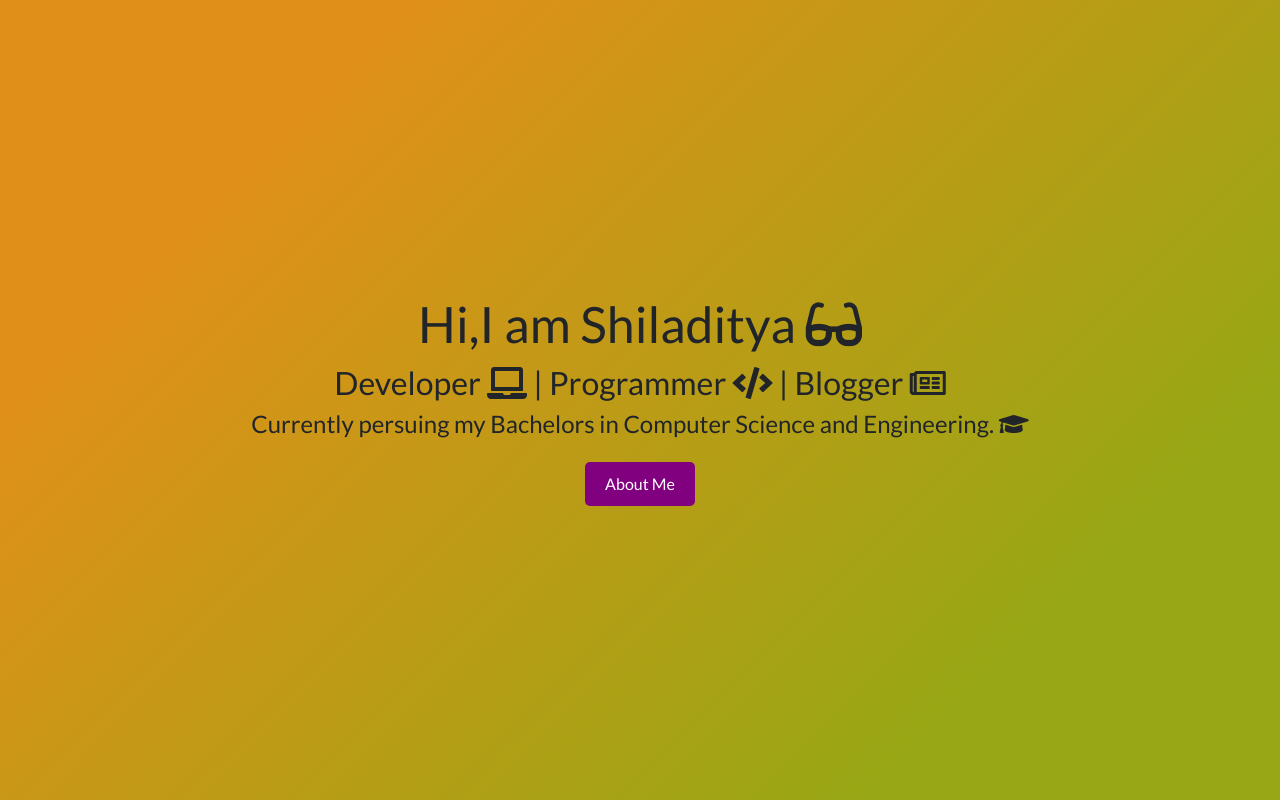
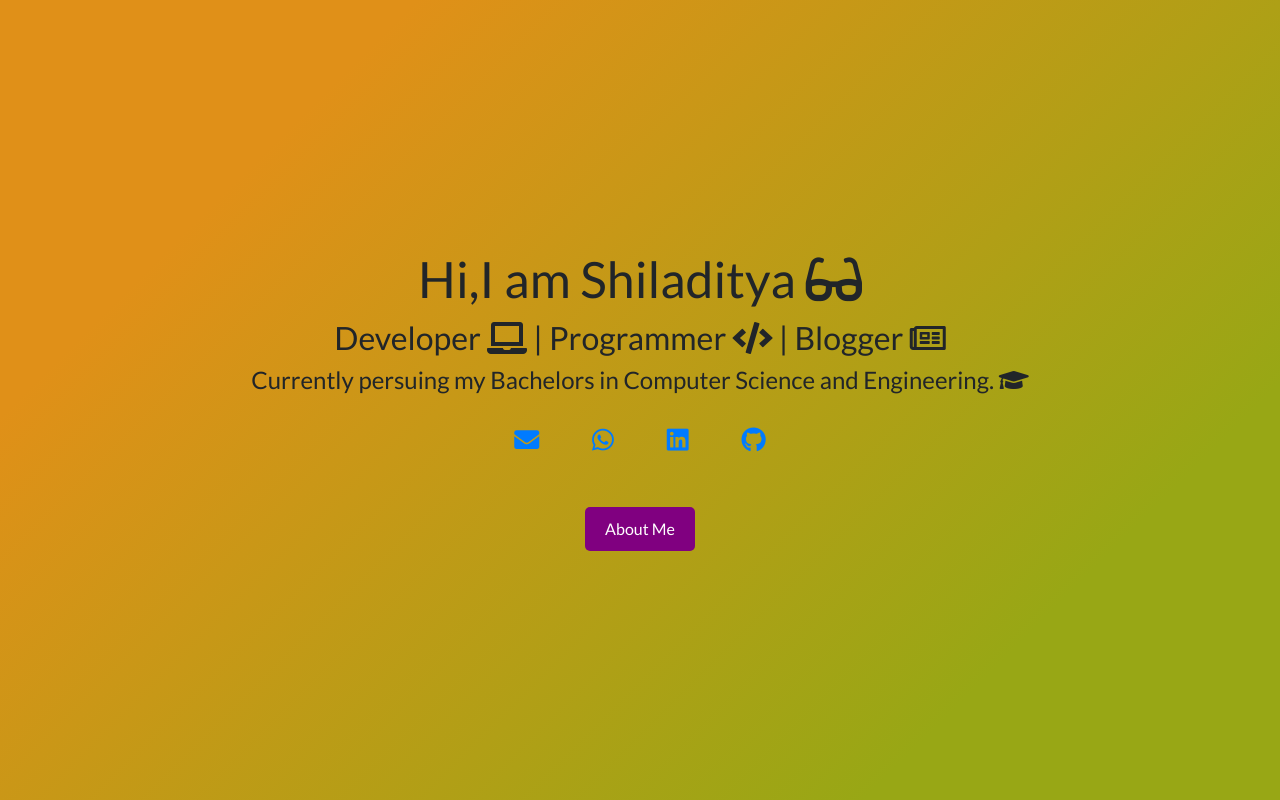
Before and after one commit to shiladityab24/shiladityab24.github.io, a plain HTML site: page index.html in a window 1280 px wide. Drawn offline with nearby package versions, Linux system fonts and the light colour scheme; a web font is replaced by a local one.

Commit message:
Edited both aboutme and index

```diff
--- a/index.html
+++ b/index.html
@@ -25,7 +25,10 @@
     <h1>Hi,I am Shiladitya <i class="fas fa-glasses"></i></h1>
     <h2> Developer <i class="fa fa-laptop" aria-hidden="true"></i> | Programmer <i class="fas fa-code"></i> | Blogger <i class="far fa-newspaper"></i> </h2>
     <h4>Currently persuing my Bachelors in Computer Science and Engineering. <i class="fas fa-graduation-cap"></i> </h4>
-
+    <p><a href="mailto:shiladitya.bose.3@gmail.com"><i class="fas fa-envelope p-4" ></i></a>
+    <a href="https://wa.me/919836127367"><i class="fab fa-whatsapp p-4"></i></a>
+    <a href="https://www.linkedin.com/in/shil-bose/"><i class="fab fa-linkedin p-4"></i></a>
+    <a href="https://github.com/shiladityab24"><i class="fab fa-github p-4"></i></a></p>
     <a href="aboutme.html" class="btn">About Me</a>
 
 
```
Also changed, not shown: aboutme.html (+1 -1 lines).
